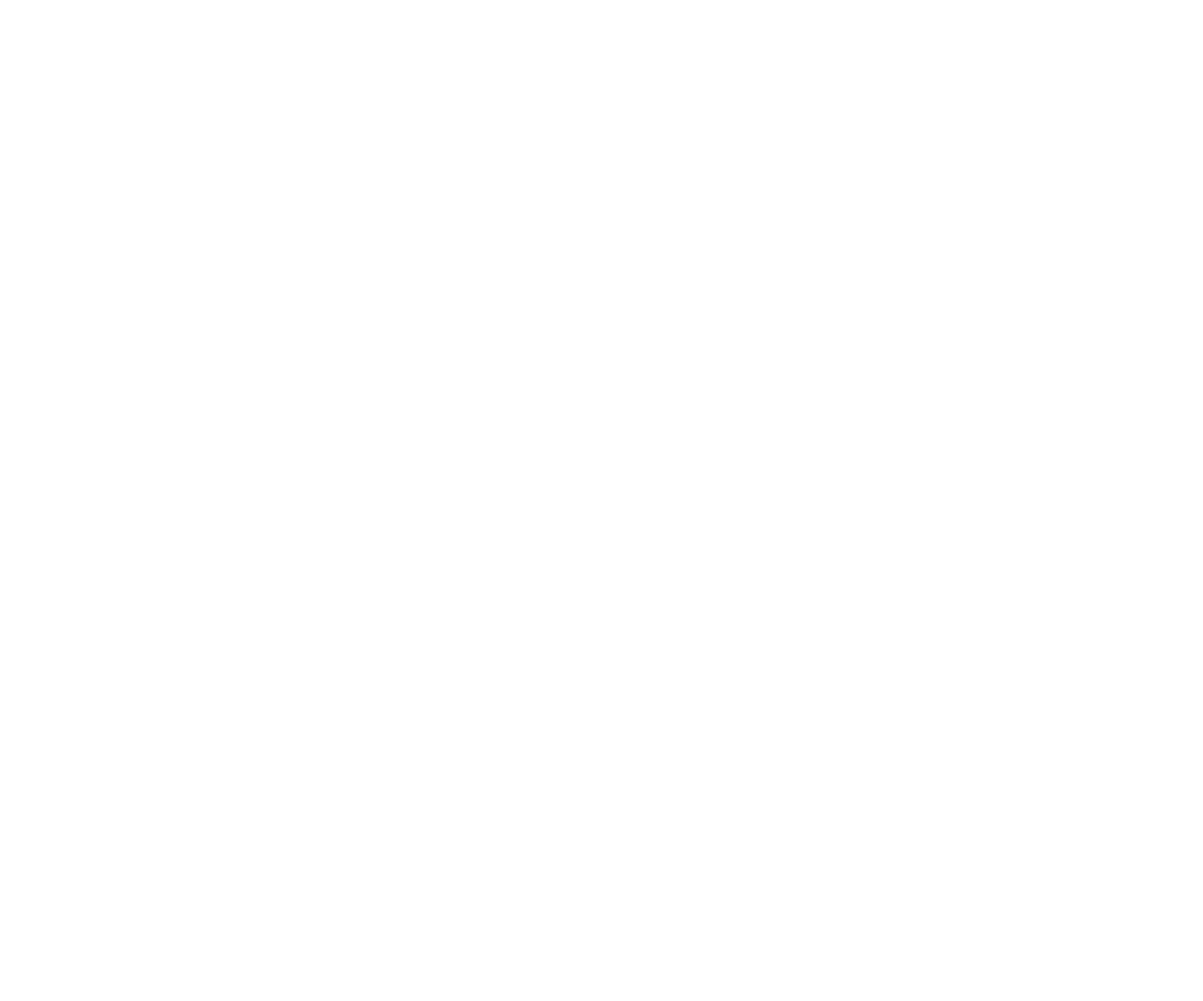
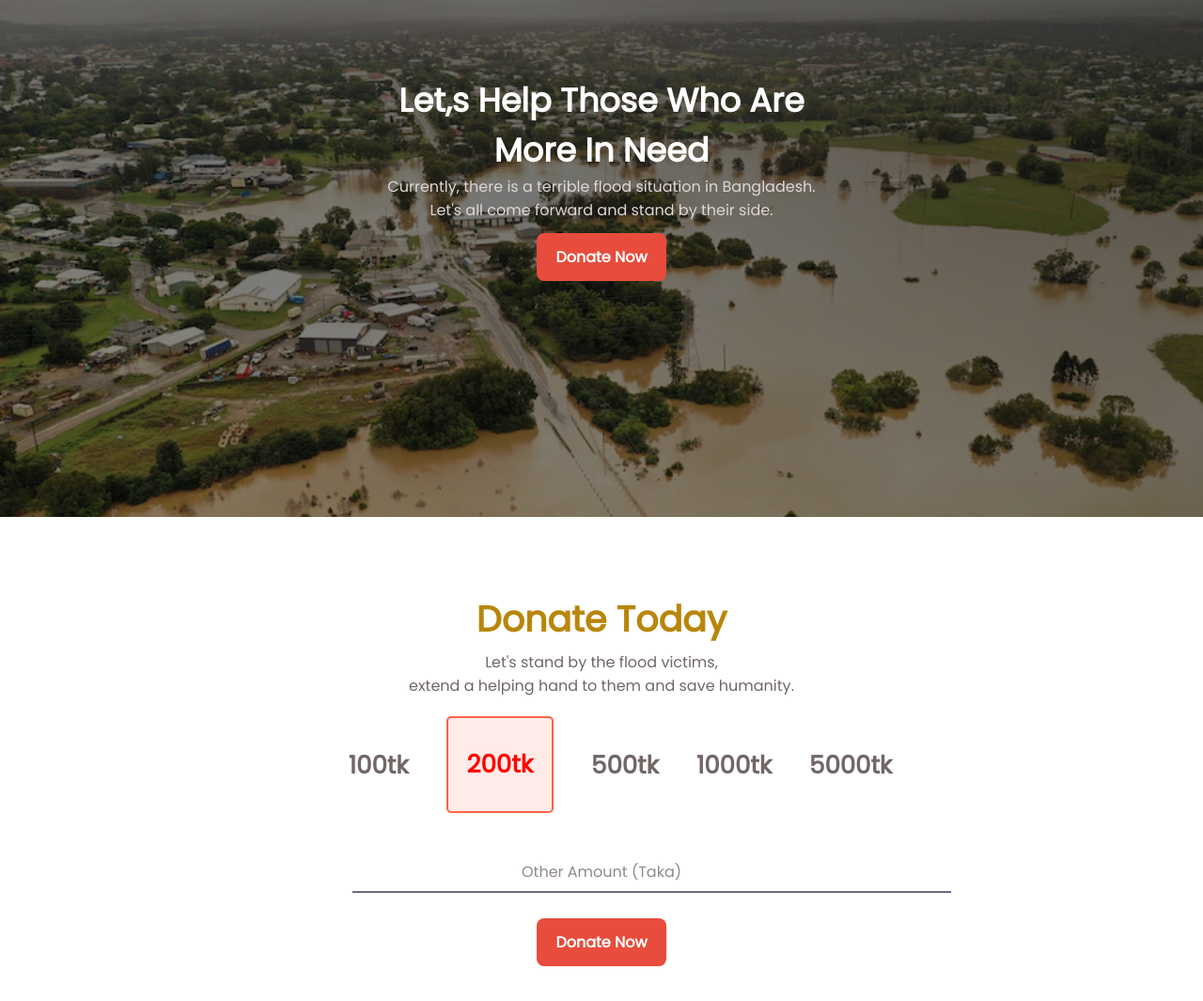
Before and after one commit to programinghero2/assignment-01, a plain HTML site: page index.html in a window 1280 px wide. Shown: the whole page at 94% size. Before the commit the page ends 800 px from the top, so only its background shows below. Drawn offline with Linux system fonts and the light colour scheme.

Commit message:
donate today

```diff
--- a/index.html
+++ b/index.html
@@ -5,8 +5,51 @@
     <meta http-equiv="X-UA-Compatible" content="IE=edge">
     <meta name="viewport" content="width=device-width, initial-scale=1.0">
     <title>Donate</title>
+    <link rel="preconnect" href="https://fonts.googleapis.com">
+    <link rel="preconnect" href="https://fonts.gstatic.com" crossorigin>
+    <link href="https://fonts.googleapis.com/css2?family=Poppins&display=swap" rel="stylesheet">
+    <link rel="stylesheet" href="style.css">
 </head>
 <body>
+    <section class="top-banner">
+        <div class="top-content">
+            <h1 class="top-text">Let,s Help Those Who Are<br>
+                More In Need
+            </h1>
+            <p>
+                Currently, there is a terrible flood situation in Bangladesh.<br>
+                 Let's all come forward and stand by their side.
+            </p>
+            <a class="link-button" href="#">Donate Now</a>
+
+        </div>
+
+    </section>
+    <section class="donate-today">
+        <div class="donate-text">
+            <h1>Donate Today</h1>
+            <p> Let's stand by the flood victims,<br>
+             extend a helping hand to them and save humanity.</p>
+
+        </div>
+        <div class="donate-list">
+            <li class="list-1 list-sizing">100tk</li>
+            <li class="list-1 color-border">200tk</li>
+            <li class="list-1 list-sizing">500tk</li>
+            <li class="list-1 list-sizing">1000tk</li>
+            <li class="list-1 list-sizing">5000tk</li>
+
+        </div>
+        <div class="donate-button">
+            <p id="p-color">Other Amount (Taka)</p>
+            <hr color="#72666680" width="635px">
+            <div id="button-sizing">
+            <a class="link-button" href="#">Donate Now</a>
+
+        </div>
+
+    </section>
+
 
 
 </body>
--- a/style.css
+++ b/style.css
@@ -0,0 +1,161 @@
+*{
+    margin:0;
+    padding:0;
+    font-family: 'Poppins', sans-serif;
+}
+.top-banner{
+    background: url(images/banner2.webp);
+    height:550px;
+    width:100%;
+    position:relative;
+    background-repeat: no-repeat;
+    background-size:cover;
+
+
+
+}
+.top-content{
+    background: linear-gradient(to top right,#00000069,#000000a6);
+    width:100%;
+    height:100%;
+    position:absolute;
+}
+.top-text{
+    color:#fff;
+    font-size:35px;
+    font-weight:700;
+    text-align:center;
+    padding-top:80px;
+
+}
+.top-content{
+    text-align:center;
+}
+.top-content p{
+    color:#dfd7d7;
+    padding-bottom:25px;
+}
+
+.link-button{
+    text-decoration:none;
+    padding: 14px 20px;
+    border-radius: 8px;
+    color:#fff;
+    font-weight:700;
+    background-image: linear-gradient(#E74C3C,#E74C3C);
+}
+.donate-today{
+    padding-top: 80px;
+    margin-bottom:50px;
+
+}
+.donate-text{
+    text-align:center;
+
+
+}
+.donate-text h1{
+   font-size:38px;
+   padding-bottom:5px;
+   color:darkgoldenrod;
+
+}
+.donate-text p{
+    color: #726666;
+}
+.donate-list{
+    list-style:none;
+    display:flex;
+    justify-content: center;
+    padding-top:20px;
+
+}
+.donate-list li {
+    margin-left: 40px;
+    font-size: 26px;
+    font-weight: 900;
+
+}
+.color-border {
+    padding: 30px 20px;
+    border: 2px solid tomato;
+    border-radius: 5px;
+    background-color: #ff634721;
+    color: red;
+    margin-bottom: 50px;
+}
+.list-sizing{
+    padding-top:33px;
+    color: #726666;
+}
+#p-color{
+    color:#726666c7;
+    text-align:center;
+    padding-bottom:8px;
+}
+.donate-button hr{
+    margin-left:375px;
+}
+#button-sizing{
+    text-align:center;
+    padding-top:40px;
+}
+
+
+/*
+.top-content{
+    display:flex;
+}
+.color-overly{
+    background: linear-gradient(to top right,#00000069,#000000a6);
+    width:100%;
+    height:100%;
+    position:absolute;
+}
+.top-content h1{
+    z-index:1;
+    color:#fff;
+    font-weight:700;
+    width: 100%;
+    height: 100%;
+    text-align: center;
+    padding-top: 150px;
+    font-size:40px;
+}
+.top-content p{
+    z-index:1;
+    color:#fff;
+    font-weight:700;
+    width: 100%;
+    height: 100%;
+    text-align: center;
+    padding-top: 150px;
+
+}
+.flex-none {
+    display:block;
+}
+*/
+
+
+/*
+<div class="flex">
+<div class="top-content">
+    <h1 class="blog">Let,s Help Those Who Are<br>
+        More In Need
+    </h1>
+    <div class="flex-none">
+        <p >
+            Currently, there is a terrible flood situation in Bangladesh.<br>
+             Let's all come forward and stand by their side.
+        </p>
+
+    </div>
+
+    <div class="color-overly"></div>
+
+
+</div>
+
+</div>
+ */
```
Also changed, not shown: images/banner1.jpg (added), images/banner2.webp (added).
